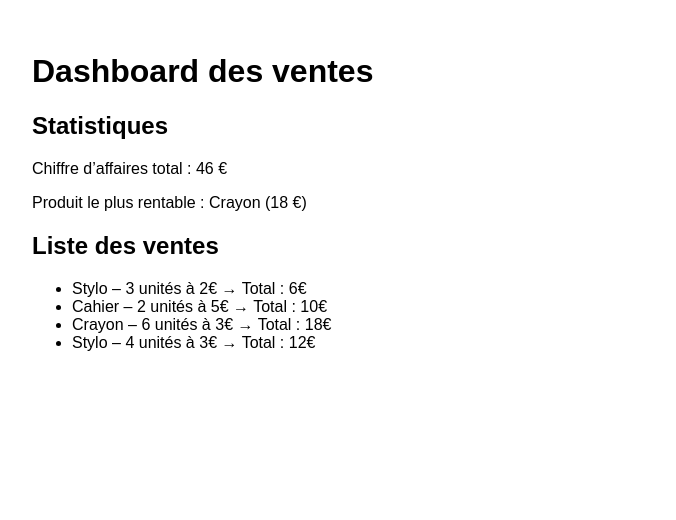
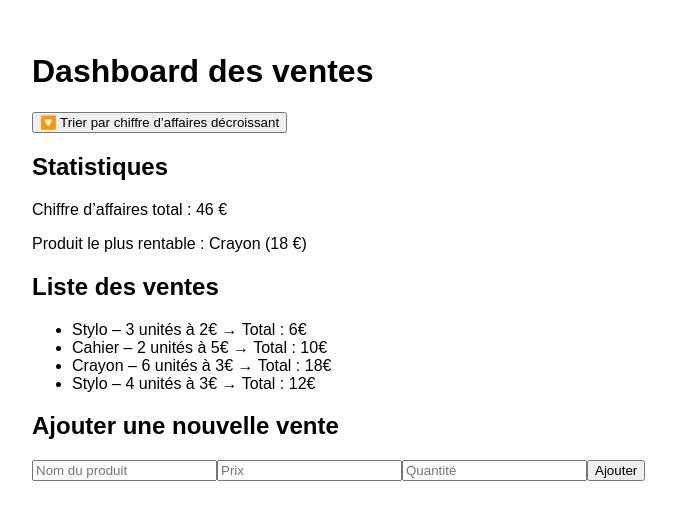
Before and after one commit to AyouBattle/vente-dashboard, a React (Create React App) app: page / in a window 1280 px wide. Shown: the top 520 px of the page, without its empty margins (0-676 px from the left). Built offline with nearby package versions, Linux system fonts and the light colour scheme.

Commit message:
Add new fonctionnalities

```diff
--- a/src/App.jsx
+++ b/src/App.jsx
@@ -1,8 +1,9 @@
-import React from "react";
+import React, { useState } from "react";
 import VenteList from "./components/VenteList";
 import Statistiques from "./components/Statistiques";
+import AjouteVentes from "./components/AjouteVentes";
 
-const ventes = [
+const dataVentes = [
   { id: 1, produit: "Stylo", prix: 2, quantite: 3 },
   { id: 2, produit: "Cahier", prix: 5, quantite: 2 },
   { id: 3, produit: "Crayon", prix: 3, quantite: 6 },
@@ -10,11 +11,27 @@ const ventes = [
 ];
 
 function App() {
+  const [ventes, setVentes] = useState(dataVentes);
+  // const [triActif, setTriActif] = useState(false);
+
+  const triCroissant = ()=>{
+    const VentesTri = [...dataVentes].sort((a,b)=>(b.prix * b.quantite - a.prix * a.quantite));
+    setVentes(VentesTri);
+    // setTriActif(true);
+  }
+
+  const AjouterVentes = (vente)=>{
+    setVentes([...ventes, vente]);
+  }
   return (
     <div style={{ padding: "2rem", fontFamily: "Arial"}}>
       <h1>Dashboard des ventes</h1>
+      <button onClick={triCroissant} >
+        🔽 Trier par chiffre d’affaires décroissant
+      </button>
       <Statistiques ventes={ventes} />
       <VenteList ventes={ventes} />
+      <AjouteVentes onAjoute={AjouterVentes}/>
     </div>
   );
 }
--- /dev/null
+++ b/src/components/AjouteVentes.jsx
@@ -0,0 +1,53 @@
+import React, { useState } from 'react'
+
+function AjouteVentes({onAjoute}) {
+    const [produit, setProduit] = useState("");
+    const [prix, setPrix] = useState("");
+    const [quantite, setQuantite] = useState("");
+
+    const handleSubmit = (e)=>{
+        e.preventDefault();
+
+        if(!produit || !prix || !quantite) return;
+
+        const nouvelleVente = {
+            id: Date.now(),
+            produit,
+            prix: parseFloat(prix),
+            quantite: parseInt(quantite)
+        }
+         onAjoute(nouvelleVente);
+
+         setProduit("");
+         setPrix("");
+         setQuantite("");
+    }
+  return (
+    <div>
+        <form onSubmit={handleSubmit} style={{marginBottom: "2rem"}} >
+            <h2>Ajouter une nouvelle vente</h2>
+            <input
+                type='text'
+                placeholder='Nom du produit'
+                value={produit}
+                onChange={(e)=> setProduit(e.target.value)}
+            />
+            <input
+                type='number'
+                placeholder='Prix'
+                value={prix}
+                onChange={(e)=> setPrix(e.target.value)}
+            />
+            <input
+                type='number'
+                placeholder='Quantité'
+                value={quantite}
+                onChange={(e)=> setQuantite(e.target.value)}
+            />
+            <button type='submit'>Ajouter</button>
+        </form>
+    </div>
+  )
+}
+
+export default AjouteVentes
```
